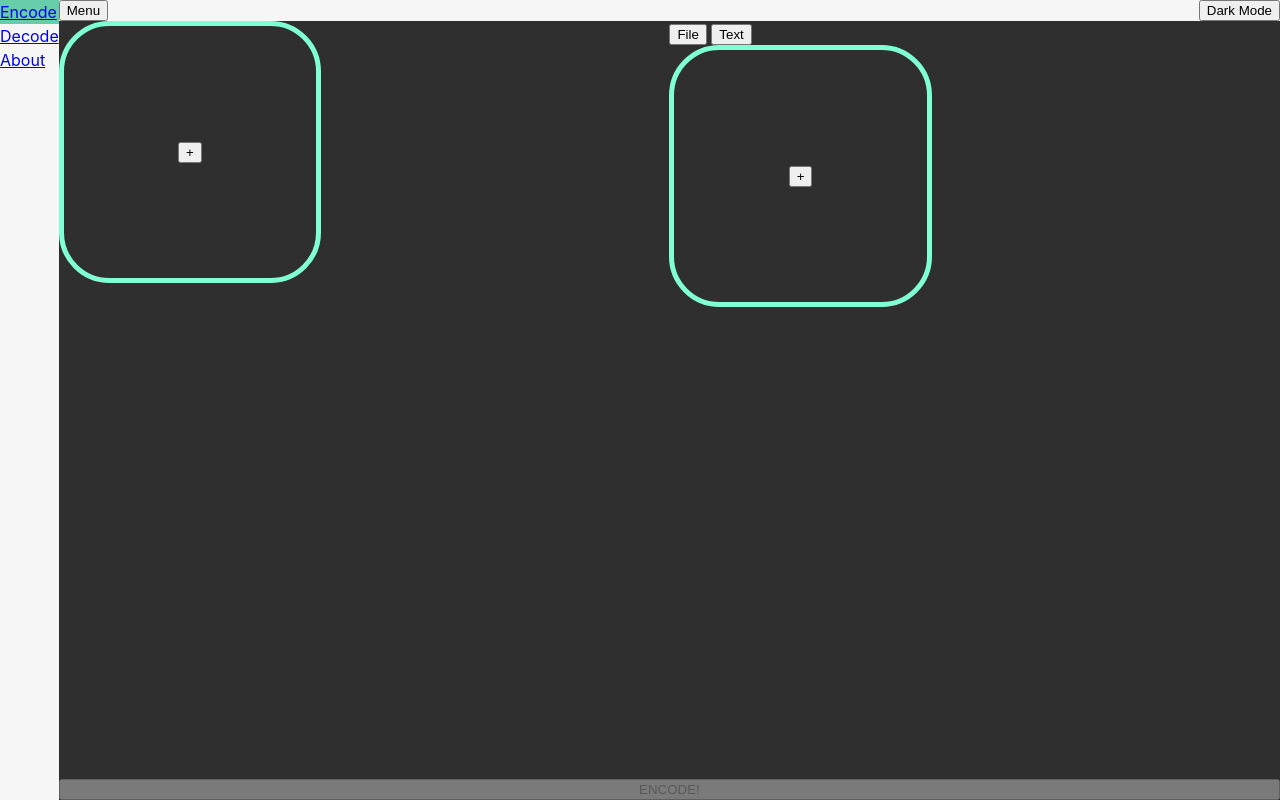
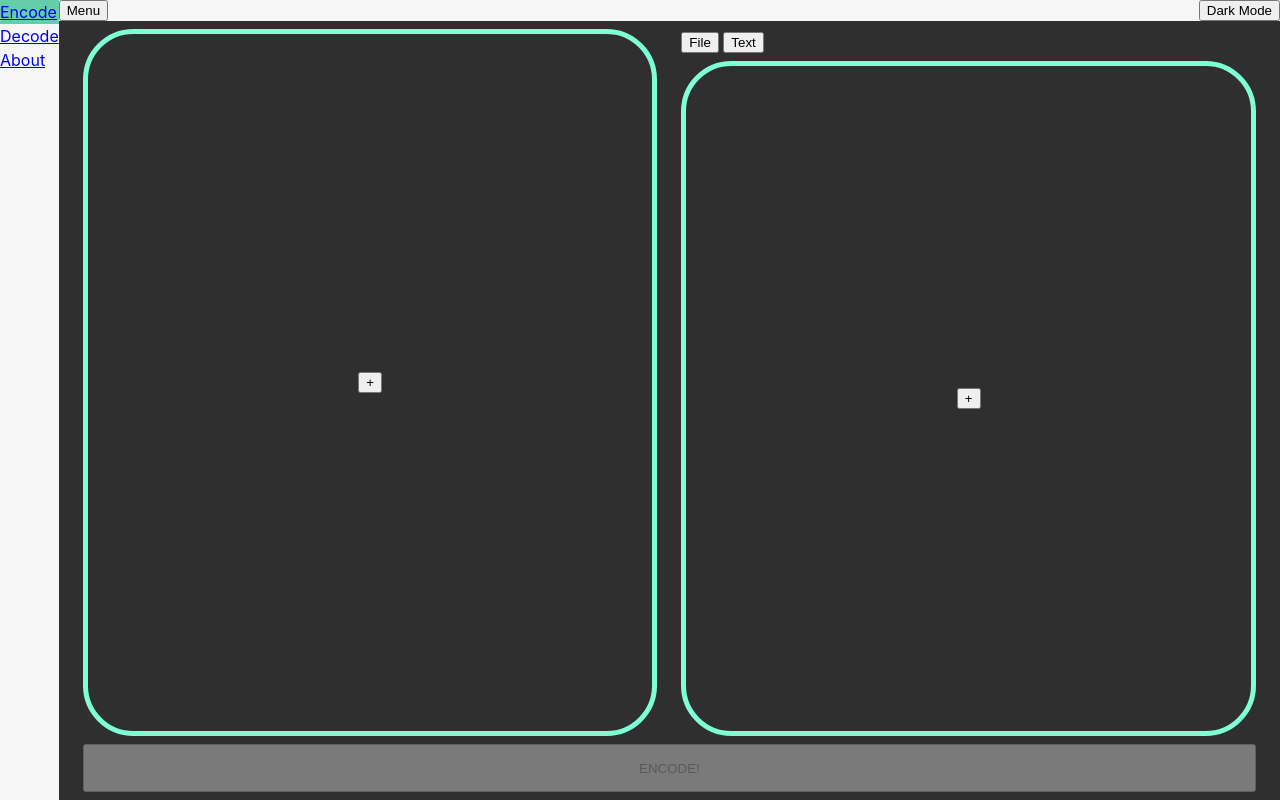
Before and after one commit to james-c-lars/stegosaurusography, a SvelteKit app: page /encoder in a window 1280 px wide. Built offline with nearby package versions, Linux system fonts and the light colour scheme.

Commit message:
General layout of encoder page
Creating a layout similar to our original mockups of the encoder page

```diff
--- a/src/lib/files/FileSelector.svelte
+++ b/src/lib/files/FileSelector.svelte
@@ -23,7 +23,7 @@
             <b class="file-select-title">{title}</b>
             <button class="file-select-close" on:click={closeFile}>✖</button>
         </div>
-        <span class="file-select-path">{selected_file}</span>
+        <span class="file-select-path" title={selected_file}>{selected_file}</span>
     {:else}
         <button class="file-select-open" on:click={openFile}>+</button>
     {/if}
@@ -31,8 +31,8 @@
 
 <style src="./styles.css">
     .file-select {
-        width: 25ch;
-        height: 25ch;
+        width: 100%;
+        height: 100%;
         position: relative;
 
         display: flex;
@@ -88,8 +88,8 @@
     }
 
     .file-select-close {
-        padding: 0 1.5ch;
-        margin: 0 1.5ch;
+        margin: auto 3ch auto 0;
+        height: fit-content;
 
         background-color: transparent;
         border: none;
--- a/src/routes/encoder/+page.svelte
+++ b/src/routes/encoder/+page.svelte
@@ -2,64 +2,57 @@
     import FileSelector from "$lib/files/FileSelector.svelte";
     import { invoke } from "@tauri-apps/api";
 
+    let textBasedSecret: boolean = false;
+
     let baseFile: string | undefined = undefined;
     let secretFile: string | undefined = undefined;
-    let encodedFile: string | undefined = undefined;
+    let outputFile: string | undefined = undefined;
 
     async function encode() {
         await invoke("encode", {
             baseFile,
             secretFile,
-            outputFile: encodedFile,
+            outputFile,
         });
     }
 </script>
 
 <div class="encoder-view">
-    <div class="encoder-options">
-        <div class="encoder-option">
-            <FileSelector bind:selected_file={baseFile} title="Base File" />
-        </div>
-
-        <div class="encoder-option">
-            <div>
-                <button>File</button>
-                <button>Text</button>
-            </div>
-            <FileSelector bind:selected_file={secretFile} title="Secret File" />
-        </div>
-    </div>
-
-    <div class="encoder-action">
-        <button class="encode-button" on:click={encode} disabled={!(baseFile && secretFile)}>ENCODE!</button>
-    </div>
+    <FileSelector bind:selected_file={baseFile} title="Base File" />
+    <span>
+        <button on:click={() => textBasedSecret = false}>File</button>
+        <button on:click={() => textBasedSecret = true}>Text</button>
+    </span>
+    {#if textBasedSecret}
+        <input />
+    {:else}
+        <FileSelector bind:selected_file={secretFile} title="Secret File" />
+    {/if}
+    <button class="encode-button" on:click={encode} disabled={!(baseFile && secretFile)}>ENCODE!</button>
 </div>
 
-<style>
+<style src="./styles.css">
     .encoder-view {
+        width: 100%;
         height: 100%;
-        display: flex;
-        flex-direction: column;
-        flex-grow: 1;
+        padding: 0.5rem 1.5rem;
+
+        display: grid;
+        gap: 0.5rem 1.5rem;
+        grid-template-columns: 1fr 1fr;
+        grid-template-rows: auto 1fr auto;
+
         background: #2f2f2f;
     }
 
-    .encoder-options {
-        display: flex;
-        flex-grow: 1;
-    }
-
-    .encoder-option {
-        display: flex;
-        flex-grow: 1;
-        flex-direction: column;
-    }
-
-    .encoder-action {
-        display: flex;
+    :global(.encoder-view > *:first-child) {
+        grid-row: span 2;
     }
 
     .encode-button {
-        flex-grow: 1;
+        width: 100%;
+        height: 3rem;
+
+        grid-column: span 2;
     }
 </style>
--- a/src/routes/styles.css
+++ b/src/routes/styles.css
@@ -17,6 +17,10 @@
 html, body {
     height: 100%;
     margin: 0;
+}
+
+* {
+    box-sizing: border-box;
 }
 
 @media (prefers-color-scheme: dark) {
```
